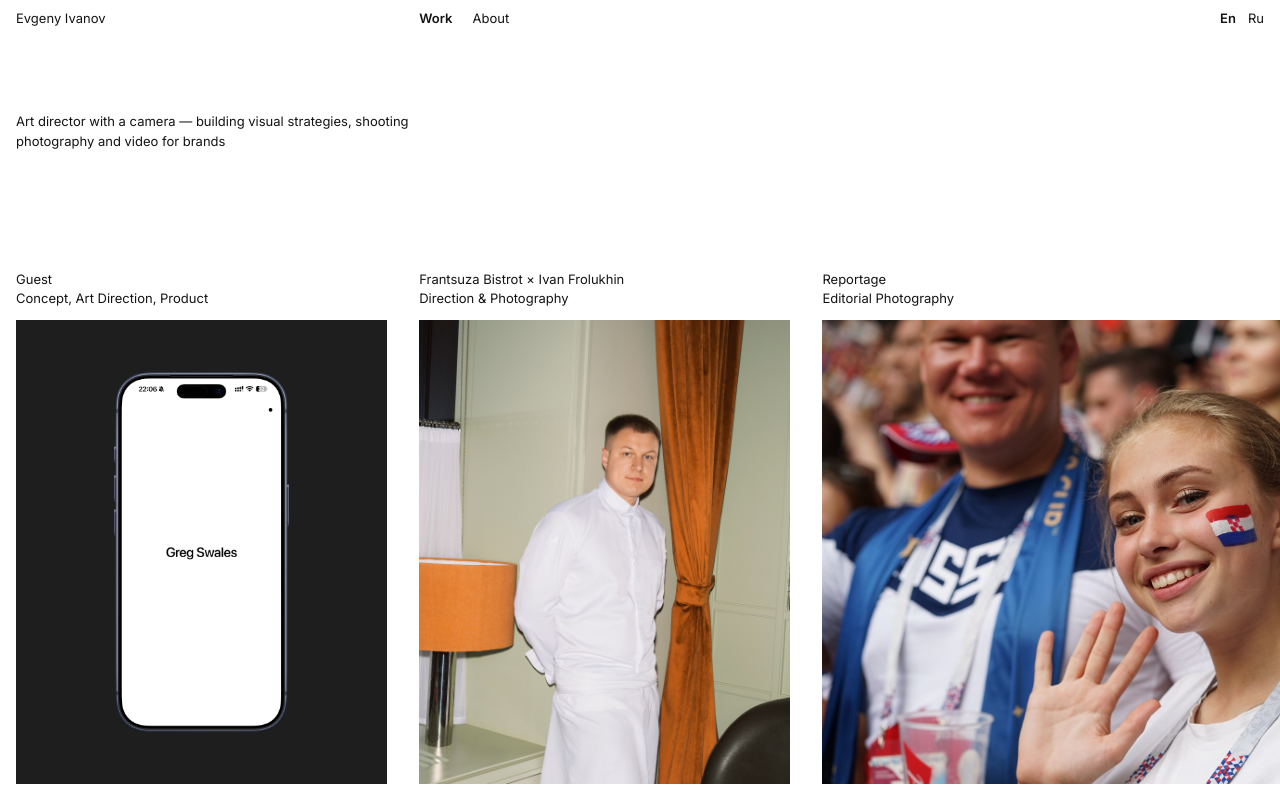
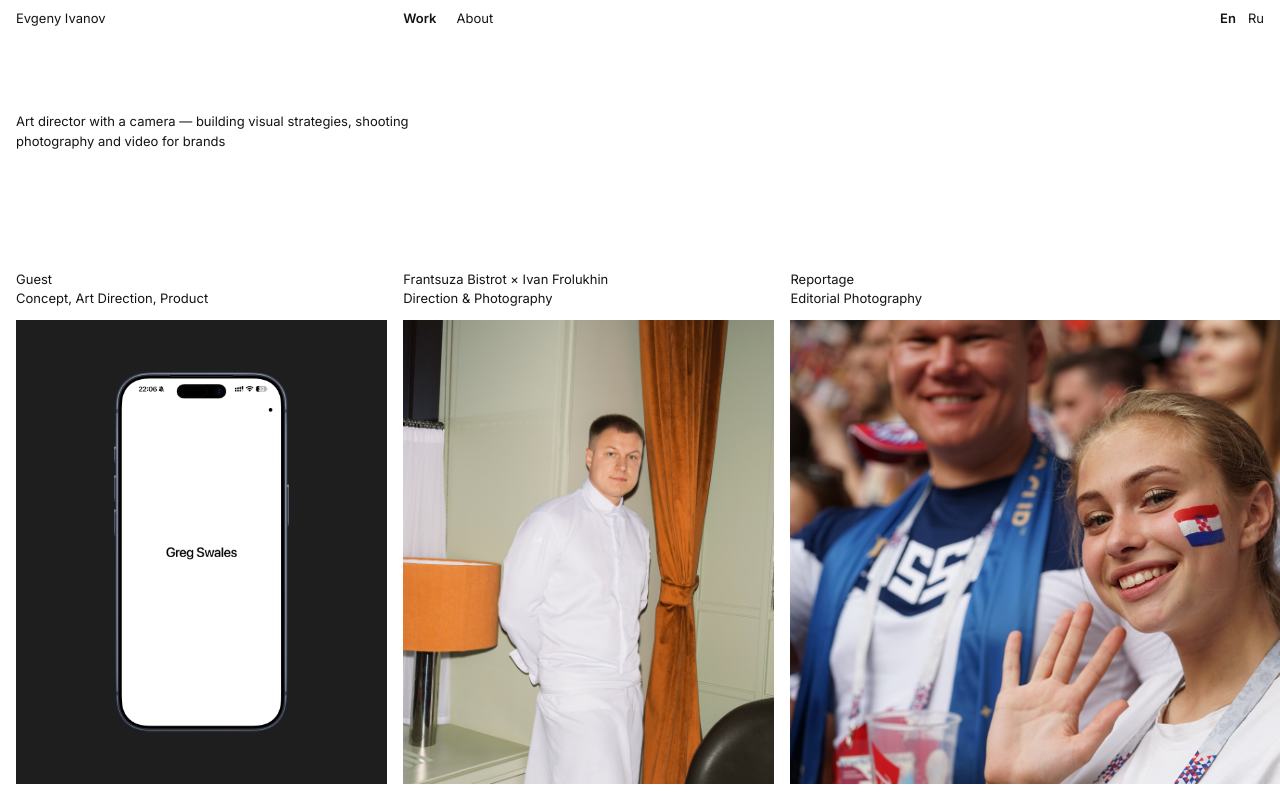
Before and after one commit to aerohockey/aerohockey.github.io, an Astro site: page / in a window 1280 px wide. Built offline with nearby package versions, Linux system fonts and the light colour scheme; Astro itself is replaced by a stand-in of ours.

Commit message:
Unify desktop card and gallery frame gaps to 16px and sync header alignment

```diff
--- a/src/components/GalleryProjectView.astro
+++ b/src/components/GalleryProjectView.astro
@@ -81,7 +81,7 @@ if (project.client && !project.title[lang].includes(project.client[lang])) {
     data-horizontal-track
     class="no-scrollbar md:h-full w-full md:overflow-x-auto md:overflow-y-hidden flex flex-col md:flex-row md:items-end md:cursor-grab"
   >
-    <div class="gallery-rail w-full md:w-auto md:shrink-0 flex flex-col md:flex-row md:items-start gap-4 md:gap-6 lg:gap-8 px-4">
+    <div class="gallery-rail w-full md:w-auto md:shrink-0 flex flex-col md:flex-row md:items-start gap-4 px-4">
       <!-- Opening editorial info column -->
       <section class="w-full md:w-[300px] lg:w-[340px] shrink-0 md:h-[var(--rail-h)] mb-3 md:mb-0 flex flex-col justify-between md:pr-4">
         <div>
--- a/src/components/Header.astro
+++ b/src/components/Header.astro
@@ -83,13 +83,7 @@ const firstCardRatio = COVER_ASPECT_RATIOS[PROJECTS[0].coverAspect];
 <style>
   @media (min-width: 768px) {
     .header-brand-desktop {
-      width: calc(var(--rail-h-desktop) * var(--first-r) + 1.5rem);
-    }
-  }
-
-  @media (min-width: 1024px) {
-    .header-brand-desktop {
-      width: calc(var(--rail-h-desktop) * var(--first-r) + 2rem);
+      width: calc(var(--rail-h-desktop) * var(--first-r) + 1rem);
     }
   }
 
--- a/src/components/HorizontalWorkShowcase.astro
+++ b/src/components/HorizontalWorkShowcase.astro
@@ -24,7 +24,7 @@ const t = UI[lang];
     data-horizontal-track
     class="no-scrollbar md:flex-1 md:min-h-0 w-full overflow-x-auto overflow-y-hidden snap-x snap-mandatory md:snap-none scroll-pl-4 md:scroll-pl-0 flex items-start md:items-end cursor-grab"
   >
-    <div class="showcase-rail shrink-0 flex items-start gap-4 md:gap-6 lg:gap-8 px-4">
+    <div class="showcase-rail shrink-0 flex items-start gap-4 px-4">
       {PROJECTS.map((project, index) => {
         const href = getProjectPath(lang, project.slug);
         const ratio = COVER_ASPECT_RATIOS[project.coverAspect];
```
